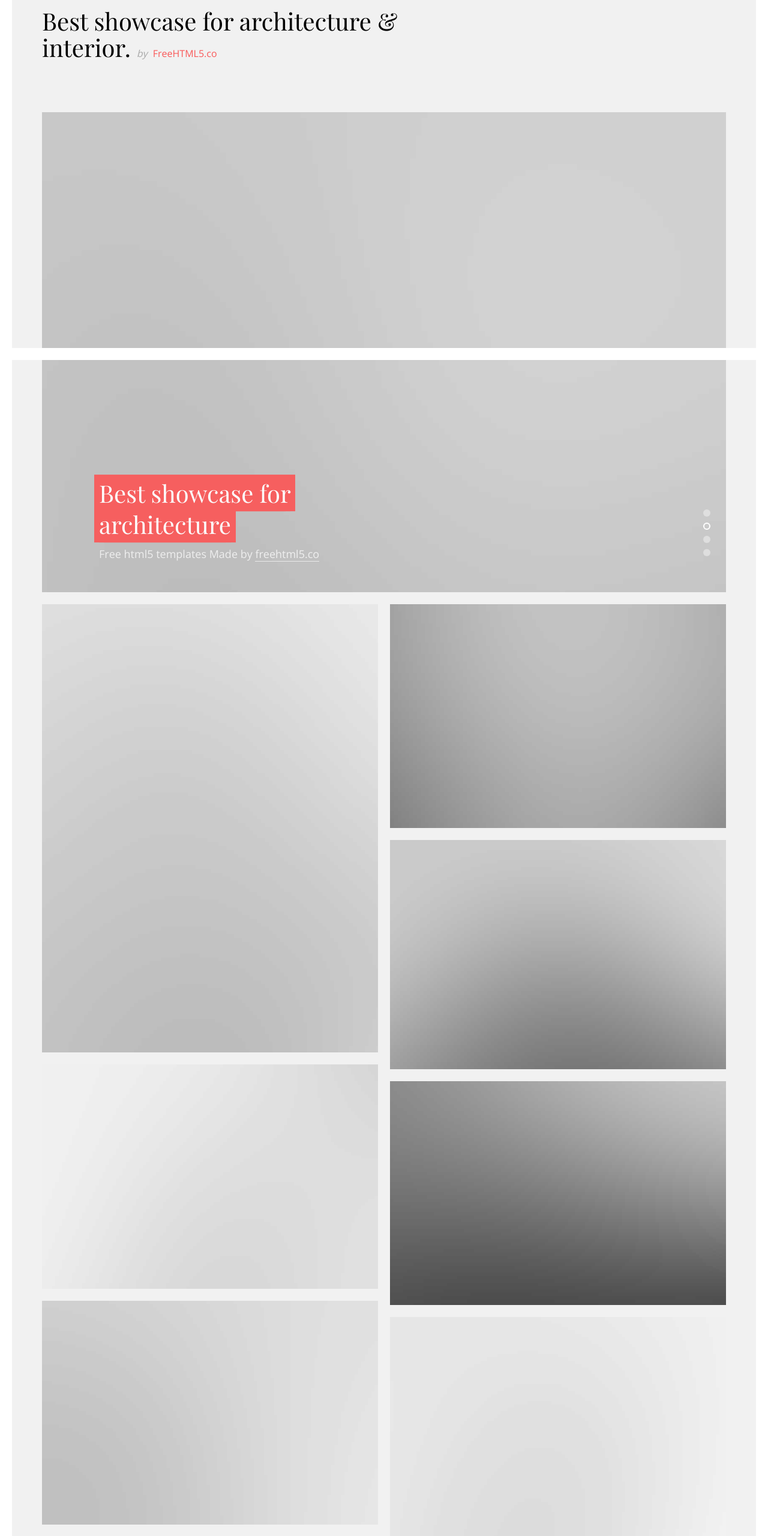
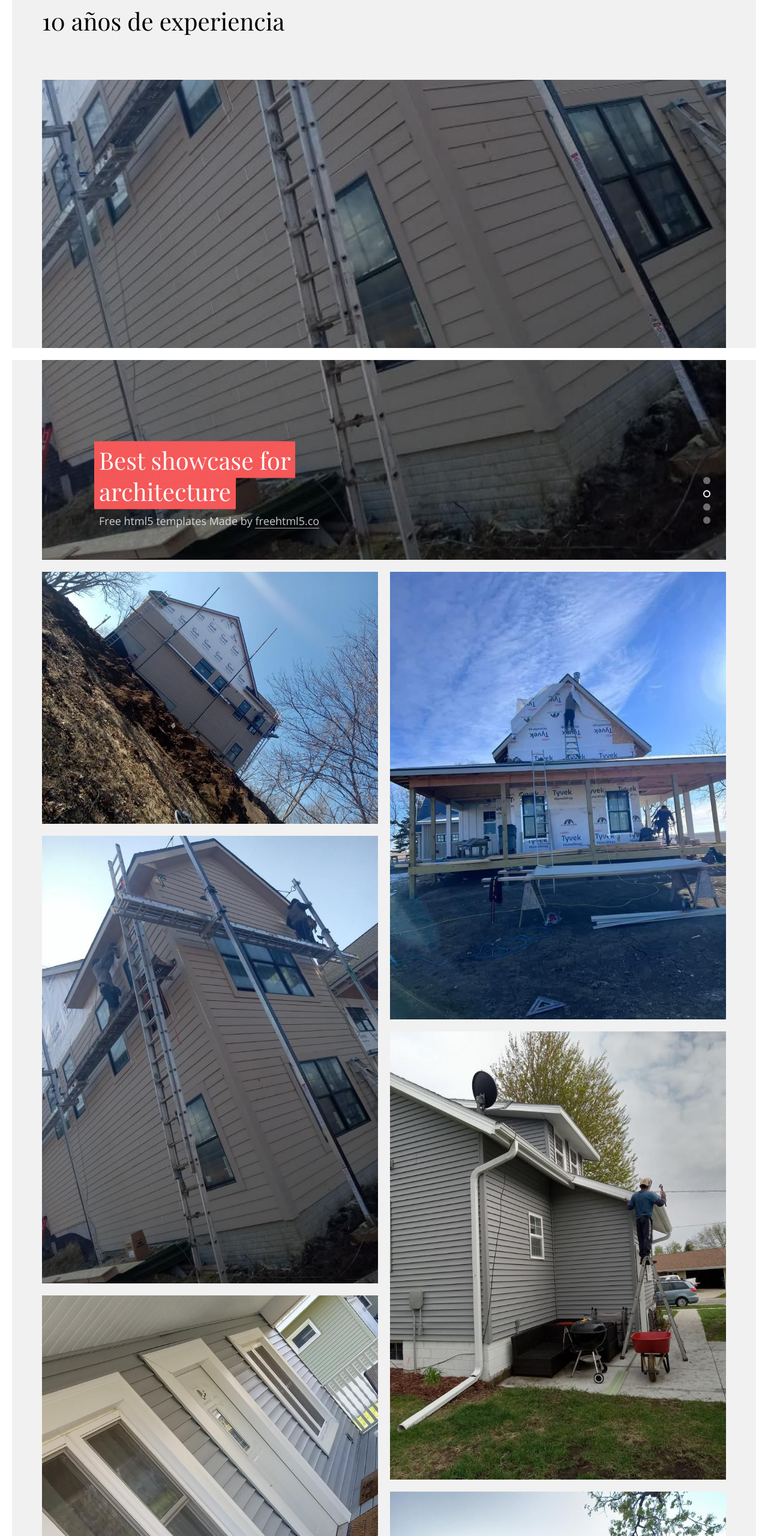
Before and after one commit to Ariel-Apple/architect, a plain HTML site: page index.html in a window 1280 px wide. Shown: the part 200-2760 px from the top of the page at 60% size. Drawn offline with nearby package versions, Linux system fonts and the light colour scheme; files whose address does not match are found by name.

Commit message:
first commit

```diff
--- a/index.html
+++ b/index.html
@@ -86,14 +86,14 @@
 		<div id="fh5co-intro">
 			<div class="row animate-box">
 				<div class="col-md-8 col-md-offset-2 col-md-pull-2">
-					<h2>Best showcase for architecture &amp; interior. <span><em>by</em> <a href="http://freehtml5.co">FreeHTML5.co</a></span></h2>
+					<h2>10 años de experiencia</h2>
 				</div>
 			</div>
 		</div>
 		<aside id="fh5co-hero">
 			<div class="flexslider">
 				<ul class="slides">
-			   	<li style="background-image: url(images/img_bg_1.jpg);">
+			   	<li style="background-image: url(./images/1.jpg); object-fit: cover; ">
 			   		<div class="overlay"></div>
 			   		<div class="container-fluid">
 			   			<div class="row">
@@ -106,7 +106,7 @@
 				   		</div>
 			   		</div>
 			   	</li>
-			   	<li style="background-image: url(images/img_bg_2.jpg);">
+			   	<li style="background-image: url(./images/2.jpg); object-fit: cover;">
 			   		<div class="overlay"></div>
 			   		<div class="container-fluid">
 			   			<div class="row">
@@ -119,7 +119,7 @@
 				   		</div>
 			   		</div>
 			   	</li>
-			   	<li style="background-image: url(images/img_bg_3.jpg);">
+			   	<li style="background-image: url(./images/3.jpg); object-fit: cover;">
 			   		<div class="overlay"></div>
 			   		<div class="container-fluid">
 			   			<div class="row">
@@ -132,7 +132,7 @@
 				   		</div>
 			   		</div>
 			   	</li>
-			   	<li style="background-image: url(images/img_bg_4.jpg);">
+			   	<li style="background-image: url(./images/4.jpg); object-fit: cover;">
 			   		<div class="overlay"></div>
 			   		<div class="container-fluid">
 			   			<div class="row">
@@ -154,7 +154,7 @@
 					<div class="row">
 						<div class="col-md-12 animate-box">
 							<a href="single.html" class="portfolio-grid">
-								<img src="images/portfolio-1.jpg" class="img-responsive" alt="Free HTML5 Bootstrap Template by FreeHTML5.co">
+								<img src="./images/1.jpg" class="img-responsive" alt="Free HTML5 Bootstrap Template by FreeHTML5.co">
 								<div class="desc">
 									<h3>Dublin Arena Architect Project</h3>
 									<span>Building, Arena</span>
@@ -163,7 +163,7 @@
 						</div>
 						<div class="col-md-12 animate-box">
 							<a href="single.html" class="portfolio-grid">
-								<img src="images/portfolio-4.jpg" class="img-responsive" alt="Free HTML5 Bootstrap Template by FreeHTML5.co">
+								<img src="./images/2.jpg" class="img-responsive" alt="Free HTML5 Bootstrap Template by FreeHTML5.co">
 								<div class="desc">
 									<h3>Dublin Arena Architect Project</h3>
 									<span>Building, Arena</span>
@@ -172,7 +172,7 @@
 						</div>
 						<div class="col-md-12 animate-box">
 							<a href="single.html" class="portfolio-grid">
-								<img src="images/portfolio-5.jpg" class="img-responsive" alt="Free HTML5 Bootstrap Template by FreeHTML5.co">
+								<img src="./images/3.jpg" class="img-responsive" alt="Free HTML5 Bootstrap Template by FreeHTML5.co">
 								<div class="desc">
 									<h3>Dublin Arena Architect Project</h3>
 									<span>Building, Arena</span>
@@ -187,7 +187,7 @@
 					<div class="row">
 						<div class="col-md-12 animate-box">
 							<a href="single.html" class="portfolio-grid">
-								<img src="images/portfolio-2.jpg" class="img-responsive" alt="Free HTML5 Bootstrap Template by FreeHTML5.co">
+								<img src="./images/4.jpg" class="img-responsive" alt="Free HTML5 Bootstrap Template by FreeHTML5.co">
 								<div class="desc">
 									<h3>Dublin Arena Architect Project</h3>
 									<span>Building, Arena</span>
@@ -196,7 +196,7 @@
 						</div>
 						<div class="col-md-12 animate-box">
 							<a href="single.html" class="portfolio-grid">
-								<img src="images/portfolio-3.jpg" class="img-responsive" alt="Free HTML5 Bootstrap Template by FreeHTML5.co">
+								<img src="./images/5.jpg" class="img-responsive" alt="Free HTML5 Bootstrap Template by FreeHTML5.co">
 								<div class="desc">
 									<h3>Dublin Arena Architect Project</h3>
 									<span>Building, Arena</span>
@@ -205,7 +205,7 @@
 						</div>
 						<div class="col-md-12 animate-box">
 							<a href="single.html" class="portfolio-grid">
-								<img src="images/portfolio-6.jpg" class="img-responsive" alt="Free HTML5 Bootstrap Template by FreeHTML5.co">
+								<img src="./images/6.jpg" class="img-responsive" alt="Free HTML5 Bootstrap Template by FreeHTML5.co">
 								<div class="desc">
 									<h3>Dublin Arena Architect Project</h3>
 									<span>Building, Arena</span>
@@ -213,15 +213,7 @@
 							</a>
 						</div>
 
-						<div class="col-md-12 animate-box">
-							<a href="single.html" class="portfolio-grid">
-								<img src="images/portfolio-7.jpg" class="img-responsive" alt="Free HTML5 Bootstrap Template by FreeHTML5.co">
-								<div class="desc">
-									<h3>Dublin Arena Architect Project</h3>
-									<span>Building, Arena</span>
-								</div>
-							</a>
-						</div>
+
 
 					</div>
 				</div>
```
Also changed, not shown: single.html (+5 -7 lines), images/1.jpg (added), images/2.jpg (added), images/3.jpg (added), images/4.jpg (added), images/5.jpg (added), images/6.jpg (added), images/7.jpg (added), images/8.jpg (added), images/9.jpg (added).
